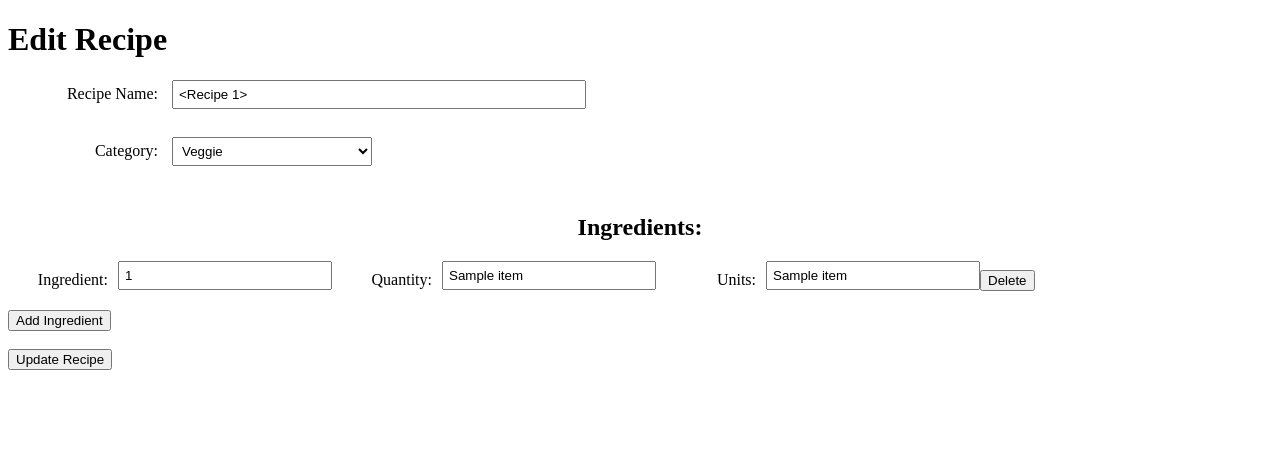
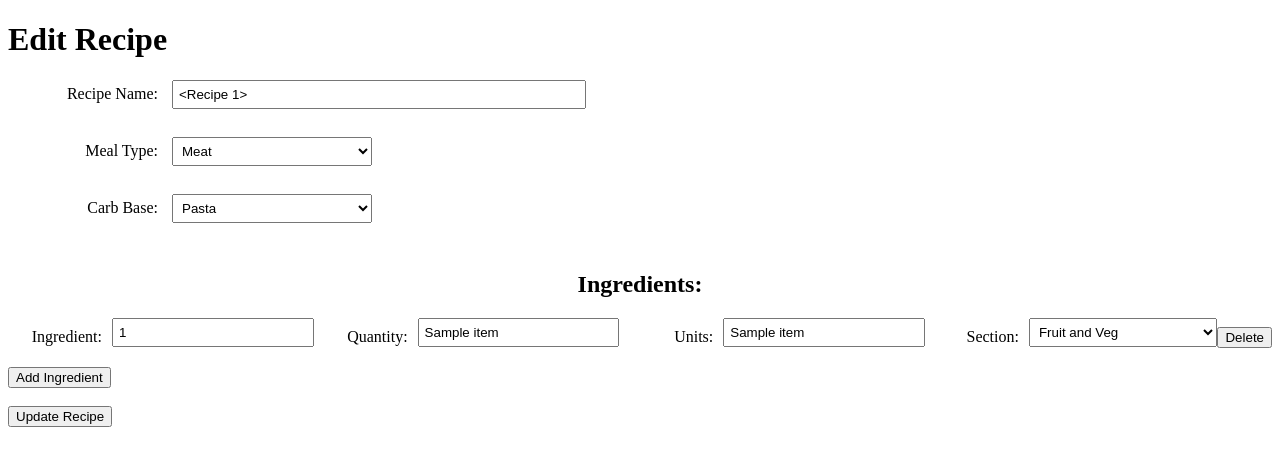
Before and after one commit to seenstevo/recipe_app, a Flask app: template flaskr/templates/edit_recipe.html in a window 1280 px wide. Shown: the top 466 px of the page. Run offline with Flask 3, Linux system fonts and the light colour scheme; the template is opened without the code that fills it: values that come from a table or form of the project are taken from there, most other values are stand-ins (such as "Sample title", 1, 10 or a date in 2020).

Commit message:
added in item shop section and list sorting

```diff
--- a/flaskr/app.py
+++ b/flaskr/app.py
@@ -40,6 +40,7 @@ def add_recipe():
         ingredients = form_dict.get('ingredient[]')
         quantities = form_dict.get('quantity[]')
         units = form_dict.get('units[]')
+        sections = form_dict.get('shop_section[]')
 
         # Create recipe object
         recipe = Recipe(name = name, category1 = category1_name, category2 = category2_name)
@@ -51,11 +52,12 @@ def add_recipe():
             ingredient_name = ingredients[i]
             quantity = quantities[i]
             unit = units[i]
+            section = sections[i]
 
             ingredient = Item.query.filter_by(name=ingredient_name, unit=unit).first()
 
             if not ingredient:
-                ingredient = Item(name=ingredient_name, unit=unit)
+                ingredient = Item(name=ingredient_name, unit=unit, shop_section=section)
                 db.session.add(ingredient)
 
             recipe_ingredient = RecipeItem(recipe=recipe, item=ingredient, quantity=quantity)
@@ -93,23 +95,26 @@ def edit_recipe(id):
     recipe = Recipe.query.get_or_404(id)
 
     # first save all rows from RecipeItems and Items tables for the recipe
-    previous_ingredients = db.session.query(Item.name, RecipeItem.quantity, Item.unit, Item.id)\
+    previous_ingredients = db.session.query(Item.name, RecipeItem.quantity, Item.unit, Item.shop_section, Item.id)\
         .join(RecipeItem, Item.id == RecipeItem.item_id)\
         .filter(RecipeItem.recipe_id == id)\
         .all()
 
     if request.method == 'POST':
         name = request.form['name']
-        category_name = request.form['category']
+        category1_name = request.form['category1']
+        category2_name = request.form['category2']
         form_dict = {key: request.form.getlist(key) for key in request.form.keys() if key.endswith('[]')}
         ingredients = form_dict.get('ingredients[]')
         quantities = form_dict.get('quantities[]')
         units = form_dict.get('units[]')
+        sections = form_dict.get('shop_section[]')
 
         # then delete these from tables
         RecipeItem.query.filter_by(recipe_id = id).delete()
-        item_ids = [ingredient[3] for ingredient in previous_ingredients]
-        Item.query.filter(Item.id.in_(item_ids)).delete(synchronize_session=False)
+        item_id_index = 4
+        item_ids = [item[item_id_index] for item in previous_ingredients]
+        Item.query.filter(Item.id.in_(item_ids)).delete()
         db.session.commit()
 
         # add back in the row in the Recipe table with recipe name and category
@@ -117,7 +122,8 @@ def edit_recipe(id):
         recipe = Recipe.query.filter_by(id=id).first()
         # Update the recipe name and category
         recipe.name = name
-        recipe.category = category_name
+        recipe.category1 = category1_name
+        recipe.category2 = category2_name
         # Commit the changes to the database
         db.session.commit()
 
@@ -127,19 +133,27 @@ def edit_recipe(id):
             ingredient_name = ingredients[i]
             quantity = quantities[i]
             unit = units[i]
+            section = sections[i]
 
-            ingredient = Item(name = ingredient_name, unit = unit)
-            db.session.add(ingredient)
-            ingredient = Item.query.filter_by(name = ingredient_name).first()
+            # Check if the ingredient already exists in the database
+            ingredient = Item.query.filter_by(name = ingredient_name, unit = unit, shop_section = section).first()
+            if ingredient is None:
+                # If the ingredient doesn't exist, create a new row
+                ingredient = Item(name=ingredient_name, unit=unit, shop_section=section)
+                db.session.add(ingredient)
+
+            #ingredient = Item(name = ingredient_name, unit = unit, shop_section = section)
+            #db.session.add(ingredient)
 
             recipe_ingredient = RecipeItem(recipe_id = recipe.id, item_id = ingredient.id, quantity = quantity)
             db.session.add(recipe_ingredient)
 
-        db.session.commit()
+            db.session.commit()
 
         return redirect(url_for('home'))
 
-    return render_template('edit_recipe.html', ingredients = previous_ingredients, recipe = recipe.name, category = recipe.category)
+    return render_template('edit_recipe.html', ingredients = previous_ingredients, recipe = recipe.name,
+                           category1 = recipe.category1, category2 = recipe.category2)
 
 
 # endpoint for generating a shopping list
@@ -156,14 +170,16 @@ def generate_shopping_list():
         recipe_category2 = [choice.category2 for choice in choices]
         recipe_names = [choice.name for choice in choices]
         recipe_ids = [choice.id for choice in choices]
+        # need to fix the logic for ensuring a balanced selection of recipes
         # here we ensure that we have chosen from at least 3 categories or if selected recipes is less than 3
-        if (len(set(recipe_category1)) > 1) or (len(set(recipe_category2)) > 1) or (number < 3):
+        if (len(set(recipe_category1)) > 2) or (len(set(recipe_category2)) > 2) or (number < 3):
             break
 
-    all_ingredients = db.session.query(Item.name, RecipeItem.quantity, Item.unit)\
+    all_ingredients = db.session.query(Item.name, RecipeItem.quantity, Item.unit, Item.shop_section)\
         .join(RecipeItem, Item.id == RecipeItem.item_id)\
         .filter(RecipeItem.recipe_id.in_(recipe_ids))\
         .all()
+    print(all_ingredients)
     all_ingredients = pd.DataFrame(all_ingredients)
 
     full_recipes = {}
@@ -174,8 +190,10 @@ def generate_shopping_list():
             .all()
         full_recipes[recipe_names[i]] = pd.DataFrame(full_recipe)
 
-    shopping_list = all_ingredients.groupby(['name', 'unit'], as_index = False)['quantity'].sum()
-    shopping_list = shopping_list[['name', 'quantity', 'unit']]
+    shopping_list = (all_ingredients.groupby(['name', 'unit', 'shop_section'], as_index = False)['quantity']
+                     .sum())
+    shopping_list = (shopping_list.sort_values(by = 'shop_section')
+                     [['name', 'quantity', 'unit']])
 
     return render_template('shopping_list.html', shopping_list = shopping_list, full_recipes = full_recipes)
 
--- a/flaskr/db_models.py
+++ b/flaskr/db_models.py
@@ -25,3 +25,4 @@ class Item(db.Model):
     id = db.Column(db.Integer, primary_key=True, autoincrement=True)
     name = db.Column(db.String(255), nullable=False)
     unit = db.Column(db.String(255), nullable=False)
+    shop_section = db.Column(db.String(255), nullable=False)
--- a/flaskr/static/shopping_list_style.css
+++ b/flaskr/static/shopping_list_style.css
@@ -2,7 +2,7 @@
     display: grid;
     grid-gap: 10px;
     float: left;
-    width: 30%;
+    width: 50%;
     background-color: #F7882F;
   }
 
@@ -10,7 +10,7 @@
   .full-recipes {
     display: grid;
     float: left;
-    width: 30%;
+    width: 50%;
     background-color: #6B7A8F;
   }
 
--- a/flaskr/templates/edit_recipe.html
+++ b/flaskr/templates/edit_recipe.html
@@ -10,13 +10,21 @@
       <label for="name">Recipe Name:</label>
       <input type="text" name="name" value="{{ recipe }}" required><br><br>
 
-      <label for="category">Category:</label>
-      <select name="category">
-        <option value="Veggie" {% if recipe.category == "Veggie" %} selected {% endif %}>Veggie</option>
-        <option value="Pasta" {% if recipe.category == "Pasta" %} selected {% endif %}>Pasta</option>
-        <option value="Meat" {% if recipe.category == "Meat" %} selected {% endif %}>Meat</option>
-        <option value="Legume" {% if recipe.category == "Legume" %} selected {% endif %}>Legume</option>
-        <option value="Fish" {% if recipe.category == "Fish" %} selected {% endif %}>Fish</option>
+      <label for="category1">Meal Type:</label>
+      <select name="category1" required>
+        <option value="Meat" {% if category1 == 'Meat' %}selected{% endif %}>Meat</option>
+        <option value="Fish" {% if category1 == 'Fish' %}selected{% endif %}>Fish</option>
+        <option value="Legume" {% if category1 == 'Legume' %}selected{% endif %}>Legume</option>
+        <option value="Veggie" {% if category1 == 'Veggie' %}selected{% endif %}>Veggie</option>
+      </select><br><br>
+
+      <label for="category2">Carb Base:</label>
+      <select name="category2" required>
+        <option value="Pasta" {% if category2 == 'Pasta' %}selected{% endif %}>Pasta</option>
+        <option value="Rice" {% if category2 == 'Rice' %}selected{% endif %}>Rice</option>
+        <option value="Potato" {% if category2 == 'Potato' %}selected{% endif %}>Potato</option>
+        <option value="Bread" {% if category2 == 'Bread' %}selected{% endif %}>Bread</option>
+        <option value="Side Dish" {% if category2 == 'Side Dish' %}selected{% endif %}>Side Dish</option>
       </select><br><br>
 
       <h2>Ingredients:</h2>
@@ -29,6 +37,19 @@
           <input type="text" name="quantities[]" value="{{ item[1] }}" required>
           <label for="units">Units:</label>
           <input type="text" name="units[]" value="{{ item[2] }}">
+          <label for="section">Section:</label>
+          <select name="shop_section[]">
+            <option value="Fruit and Veg" {% if item[3] == 'Fruit and Veg' %}selected{% endif %}>Fruit and Veg</option>
+            <option value="Meat and Fish" {% if item[3] == 'Meat and Fish' %}selected{% endif %}>Meat and Fish</option>
+            <option value="Dairy" {% if item[3] == 'Dairy' %}selected{% endif %}>Dairy</option>
+            <option value="Bakery" {% if item[3] == 'Bakery' %}selected{% endif %}>Bakery</option>
+            <option value="Nuts and Seeds" {% if item[3] == 'Nuts and Seeds' %}selected{% endif %}>Nuts and Seeds</option>
+            <option value="Sauces" {% if item[3] == 'Sauces' %}selected{% endif %}>Sauces</option>
+            <option value="Tins" {% if item[3] == 'Tins' %}selected{% endif %}>Tins</option>
+            <option value="Grains and Pulses" {% if item[3] == 'Grains and Pulses' %}selected{% endif %}>Grains and Pulses</option>
+            <option value="Spices" {% if item[3] == 'Spices' %}selected{% endif %}>Spices</option>
+            <option value="Frozen" {% if item[3] == 'Frozen' %}selected{% endif %}>Frozen</option>
+          </select><br><br>
           <button type="button" onclick="removeIngredient(this)">Delete</button>
         </div>
         {% endfor %}
@@ -47,6 +68,19 @@
                                 <input type="text" name="quantities[]" required> \
                                 <label for="units">Units:</label> \
                                 <input type="text" name="units[]"> \
+                                <label for="section">Section:</label> \
+                                <select name="shop_section[]" required> \
+                                  <option value="Fruit and Veg">Fruit and Veg</option> \
+                                  <option value="Meat and Fish">Meat and Fish</option> \
+                                  <option value="Dairy">Dairy</option> \
+                                  <option value="Bakery">Bakery</option> \
+                                  <option value="Nuts and Seeds">Nuts and Seeds</option> \
+                                  <option value="Sauces">Sauces</option> \
+                                  <option value="Tins">Tins</option> \
+                                  <option value="Grains and Pulses">Grains and Pulses</option> \
+                                  <option value="Spices">Spices</option> \
+                                  <option value="Frozen">Frozen</option> \
+                                </select><br><br> \
                                 <button type="button" onclick="removeIngredient(this)">Delete</button>';
         document.getElementById("ingredients").appendChild(ingredient);
       }
```
Also changed, not shown: flaskr/templates/add_recipe.html (+13 -0 lines), flaskr/db/recipes.db.
